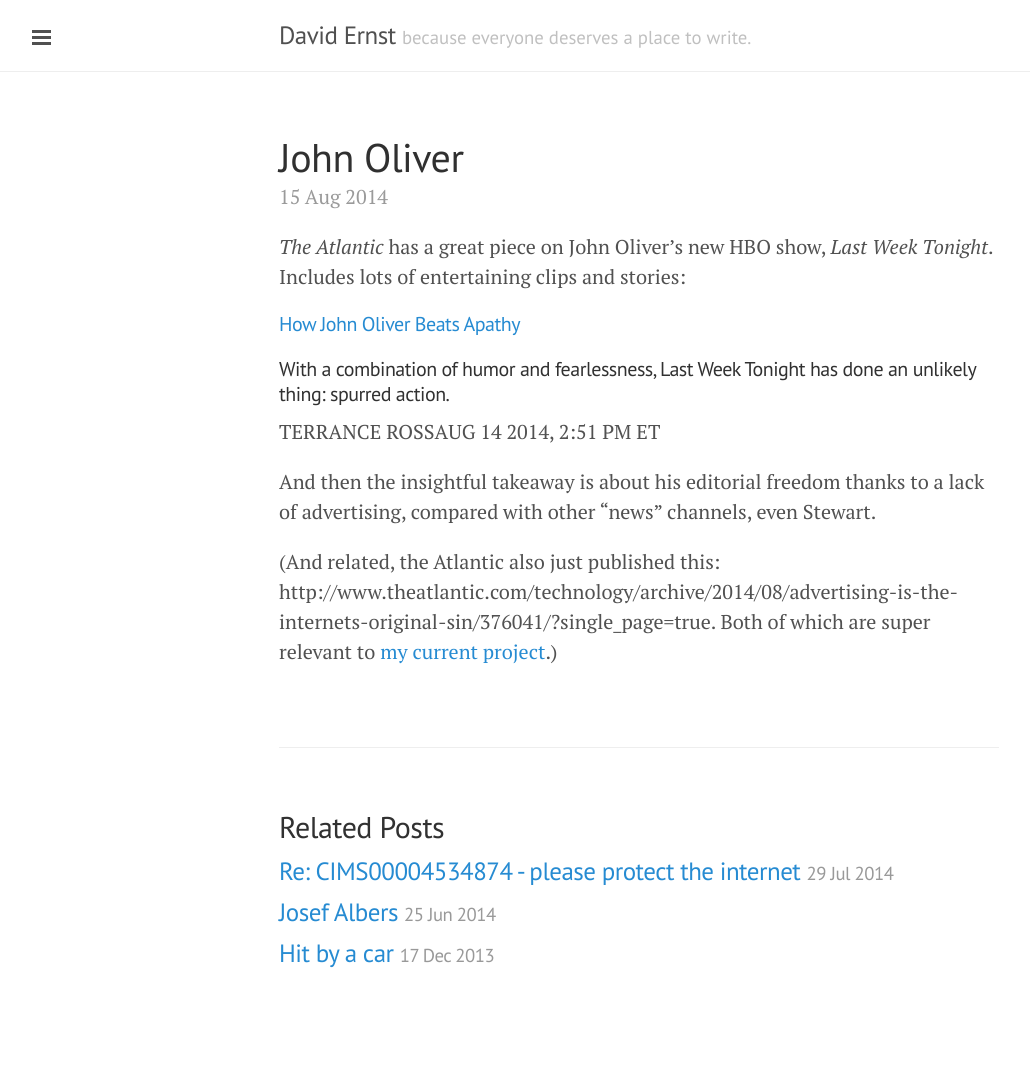
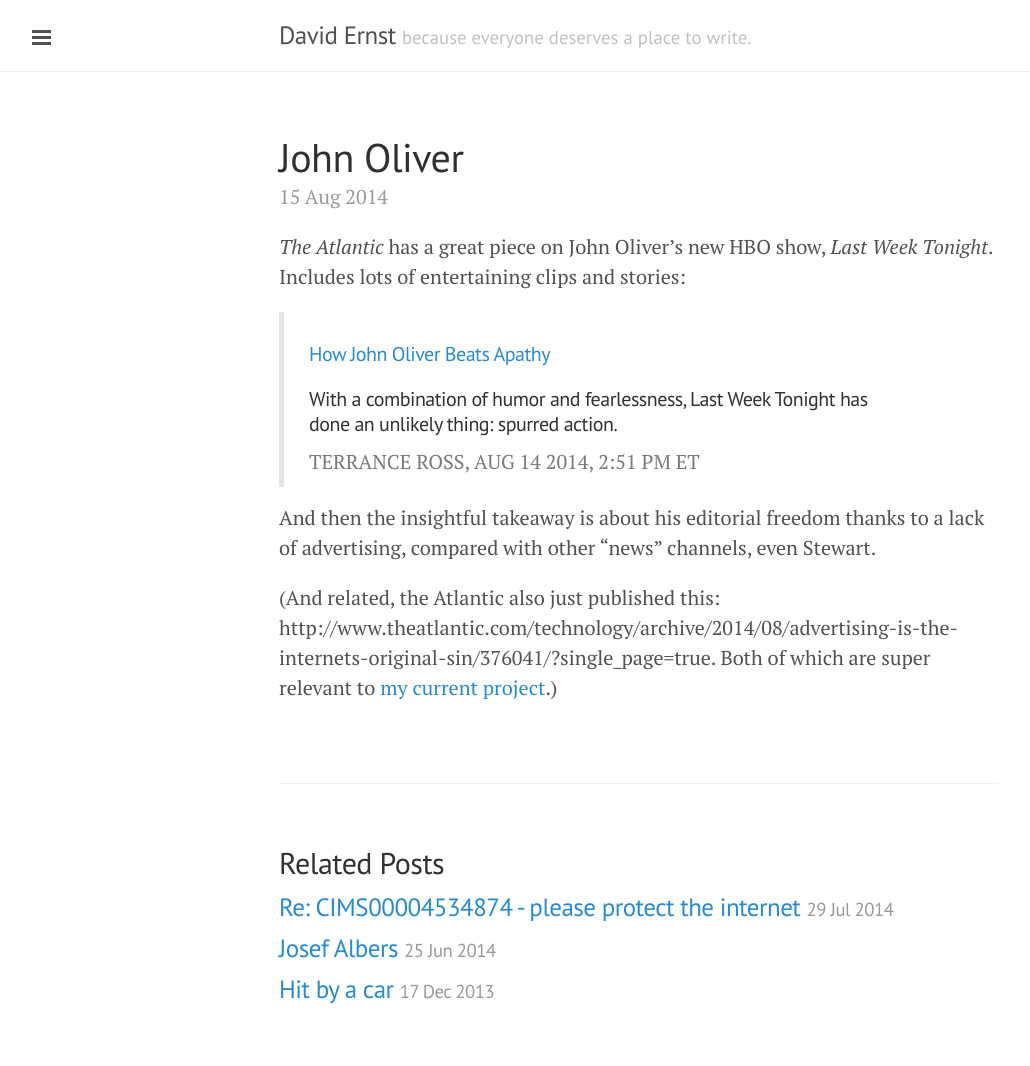
Before and after one commit to dsernst/quotes, a Jekyll site: the page built from _posts/2014-08-15-John-Oliver.md, in a window 1280 px wide. Shown: the whole page, without its empty margins (1-1031 px from the left). Built offline with Jekyll 4.4.1, drawn with Linux system fonts in a browser that asks for light colours; before the commit the page ends 1030 px from its top, so only the background shows below that.

Commit message:
Update 2014-08-15-John-Oliver.md

```diff
--- a/_posts/2014-08-15-John-Oliver.md
+++ b/_posts/2014-08-15-John-Oliver.md
@@ -8,9 +8,9 @@
 
 *The Atlantic* has a great piece on John Oliver's new HBO show, *Last Week Tonight*. Includes lots of entertaining clips and stories:
 
-#### [How John Oliver Beats Apathy](http://www.theatlantic.com/entertainment/archive/2014/08/how-john-oliver-is-procuring-latent-activism/376036/)
+> #### [How John Oliver Beats Apathy](http://www.theatlantic.com/entertainment/archive/2014/08/how-john-oliver-is-procuring-latent-activism/376036/)
 ##### With a combination of humor and fearlessness, Last Week Tonight has done an unlikely thing: spurred action.
-TERRANCE ROSSAUG 14 2014, 2:51 PM ET
+TERRANCE ROSS, AUG 14 2014, 2:51 PM ET
 
 And then the insightful takeaway is about his editorial freedom thanks to a lack of advertising, compared with other "news" channels, even Stewart.
 
```
